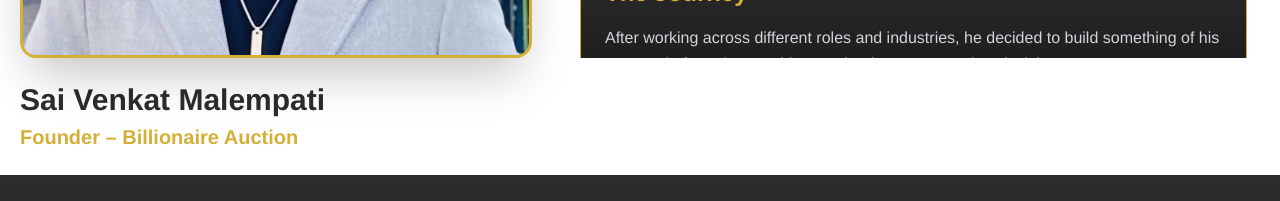
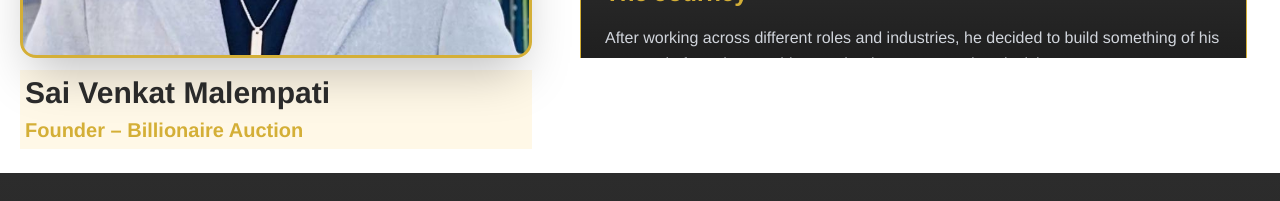
Before and after one commit to sandeeptridizi/Billionaire-Auctions-Website, a React (Vite) app: page /browse/about-us in a window 1280 px wide. Shown: the part 1200-1401 px from the top of the page. Built offline with nearby package versions, Linux system fonts and the light colour scheme; no server answers.

Commit message:
UI Issues

```diff
--- a/src/components/MobileNavbar/MobileNavbar.css
+++ b/src/components/MobileNavbar/MobileNavbar.css
@@ -112,8 +112,8 @@
   }
 
   .mobile-nav-logo {
-    width: 28px;
-    height: 28px;
+    width: 24px;
+    height: 24px;
   }
 
   .mobile-nav-login-burger-container {
--- a/src/pages/AboutUs/AboutUs.css
+++ b/src/pages/AboutUs/AboutUs.css
@@ -14,7 +14,7 @@
   justify-content: center;
   align-items: center;
   gap: 16px;
-  padding: 32px;
+  padding: 16px;
 }
 
 .aboutusnavlogo{
@@ -162,7 +162,8 @@
   display: flex;
   flex-direction: column;
   gap: 5px;
-  padding: 12px 0 0 0;
+  background-color: #fff8e7;
+  padding: 5px;
 }
 
 .founder-name {
@@ -916,7 +917,7 @@
   }
 }
 
-@media screen and (max-width: 430px) {
+@media screen and (max-width: 440px) {
   .about-us-heading {
     font-size: 20px;
   }
```
